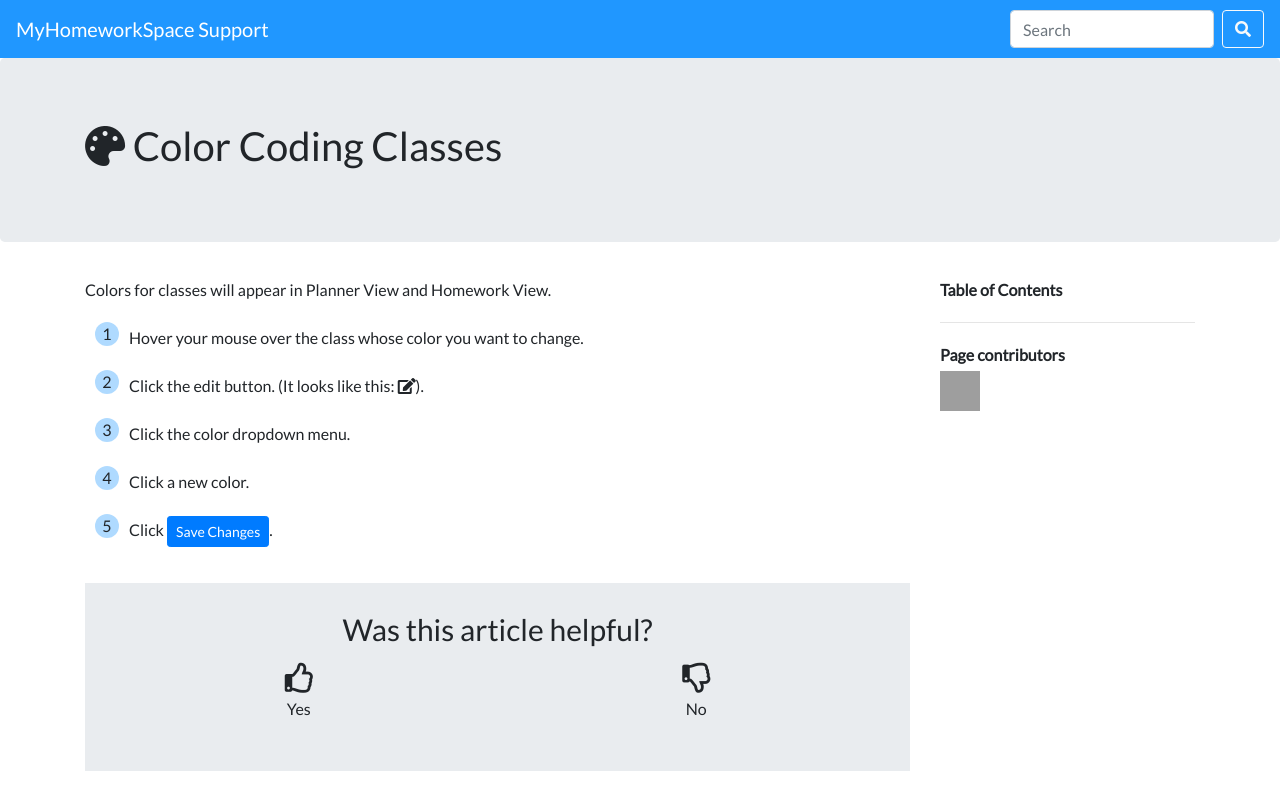
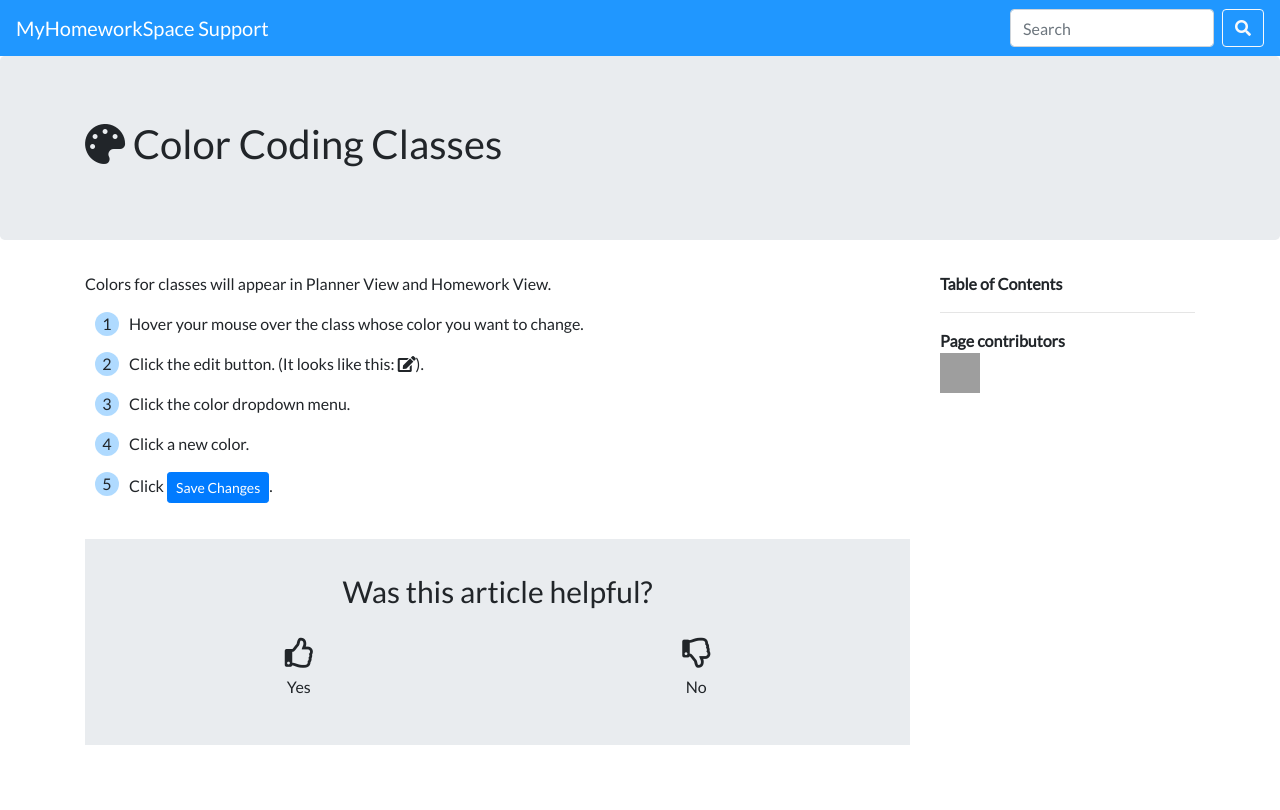
Before and after one commit to MyHomeworkSpace/support, a Jekyll site: the page built from docs/color-code-class.md, in a window 1280 px wide and 900 px high. Shown: the top 810 px of the window. Built offline with Jekyll 4.4.1, drawn with Linux system fonts in a browser that asks for light colours; nearby versions of some CDN libraries; grey boxes are pictures that could not be loaded.

Commit message:
reduce text line height

```diff
--- a/assets/css/docs.css
+++ b/assets/css/docs.css
@@ -1,6 +1,6 @@
 body {
     font-family: 'Lato', sans-serif;
-    line-height: 2rem;
+    line-height: 1.5;
 }
 
 .table-of-contents, .sidebar-sticky {
@@ -50,7 +50,7 @@ ol {
 
 ol>li {
     counter-increment: ol-counter;
-    line-height: 2rem;
+    line-height: 1.5;
     padding-bottom: 1rem;
 }
 
```
